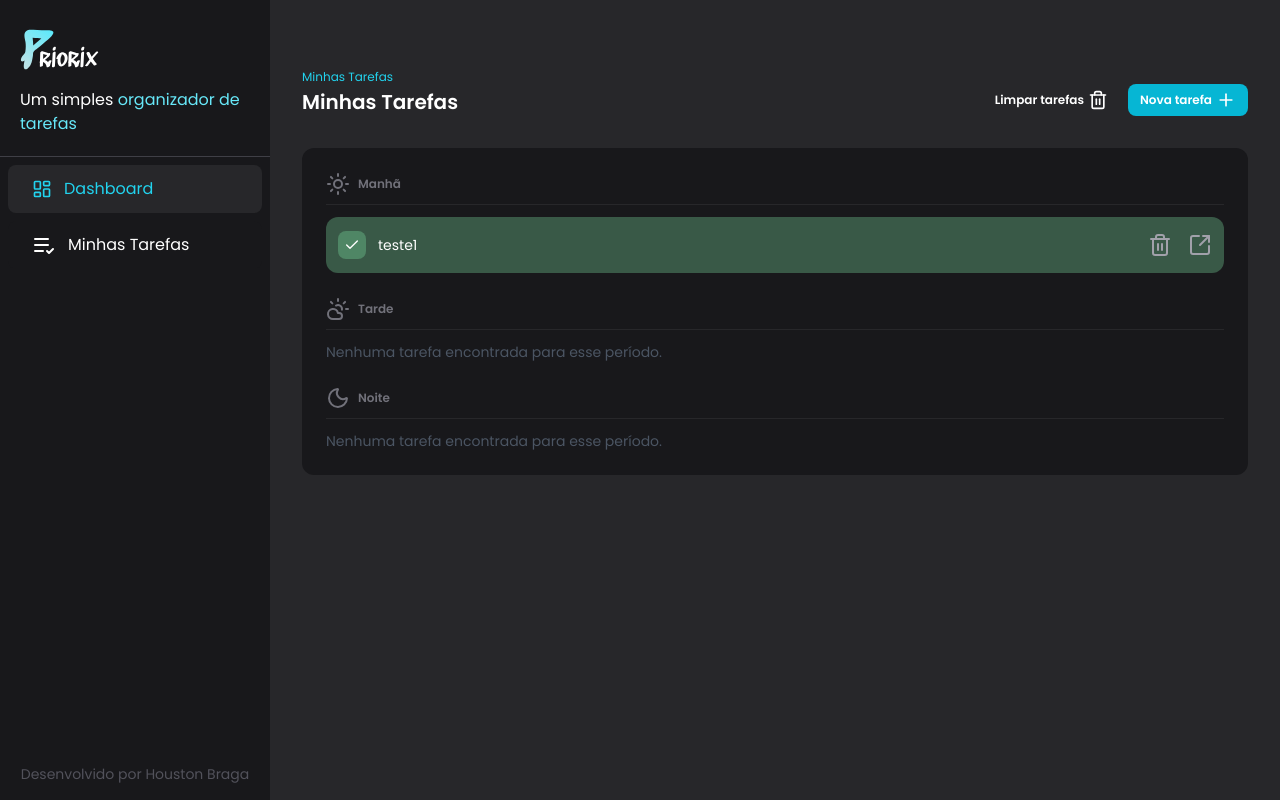
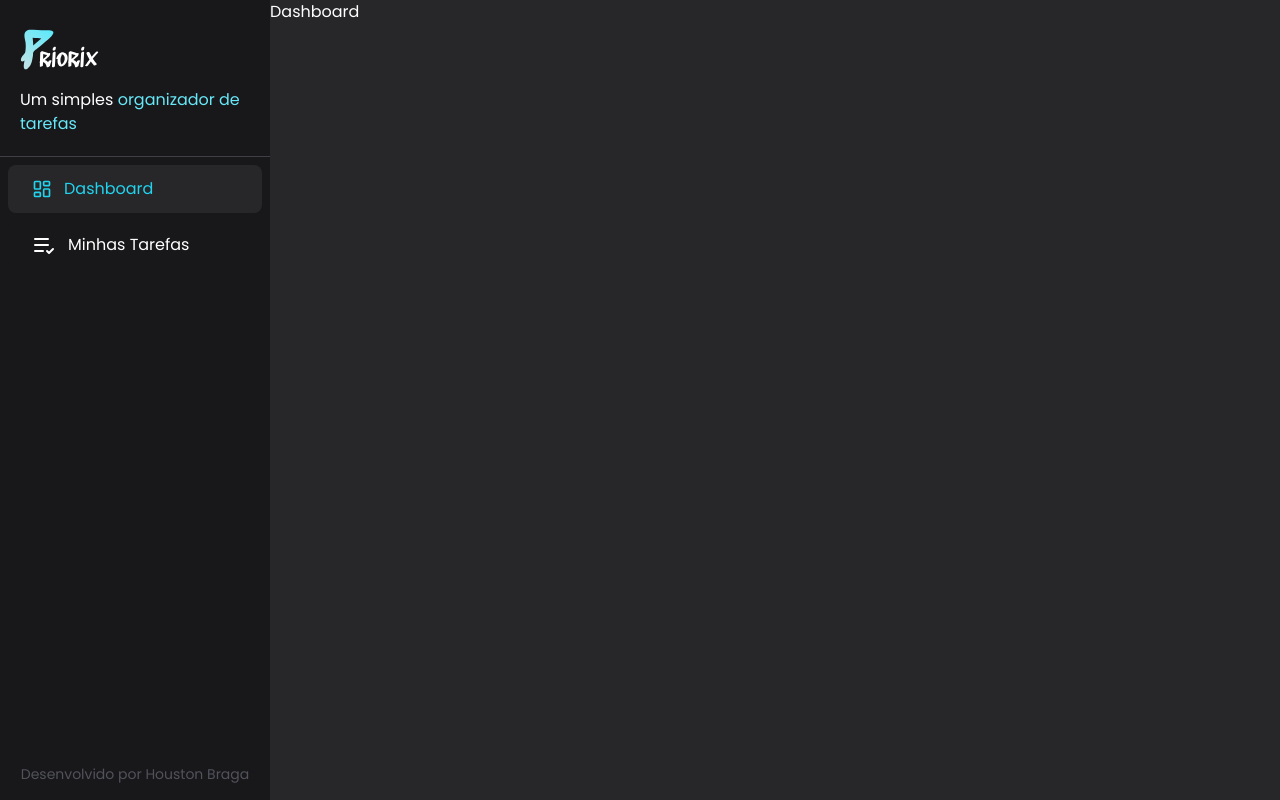
Before and after one commit to houstonbraga/task-manager-priorix, a React (Vite) app: page / in a window 1280 px wide. Built offline with nearby package versions, Linux system fonts and the light colour scheme; data requests are answered from the project's data file.

Commit message:
refactor: rename the founders and archives

```diff
--- a/src/App.jsx
+++ /dev/null
@@ -1,13 +0,0 @@
-import Sidebar from "./sidebar"
-import Tasks from "./task/Task"
-
-function App() {
-  return (
-    <div className="flex">
-      <Sidebar />
-      <Tasks />
-    </div>
-  )
-}
-
-export default App
```
Also changed, not shown: src/main.jsx (+9 -4 lines), src/tasks/Task.jsx (renamed from src/task/Task.jsx), src/tasks/components/AddTaskDialog.css (renamed from src/task/components/AddTaskDialog.css), src/tasks/components/AddTaskDialog.jsx (renamed from src/task/components/AddTaskDialog.jsx), src/tasks/components/Input.jsx (renamed from src/task/components/Input.jsx), src/tasks/components/InputErrorMessage.jsx (renamed from src/task/components/InputErrorMessage.jsx), src/tasks/components/InputLabel.jsx (renamed from src/task/components/InputLabel.jsx), src/tasks/components/ItemTask.jsx (renamed from src/task/components/ItemTask.jsx), src/tasks/components/SelectTime.jsx (renamed from src/task/components/SelectTime.jsx), src/tasks/components/TasksSeparator.jsx (renamed from src/task/components/TasksSeparator.jsx).
